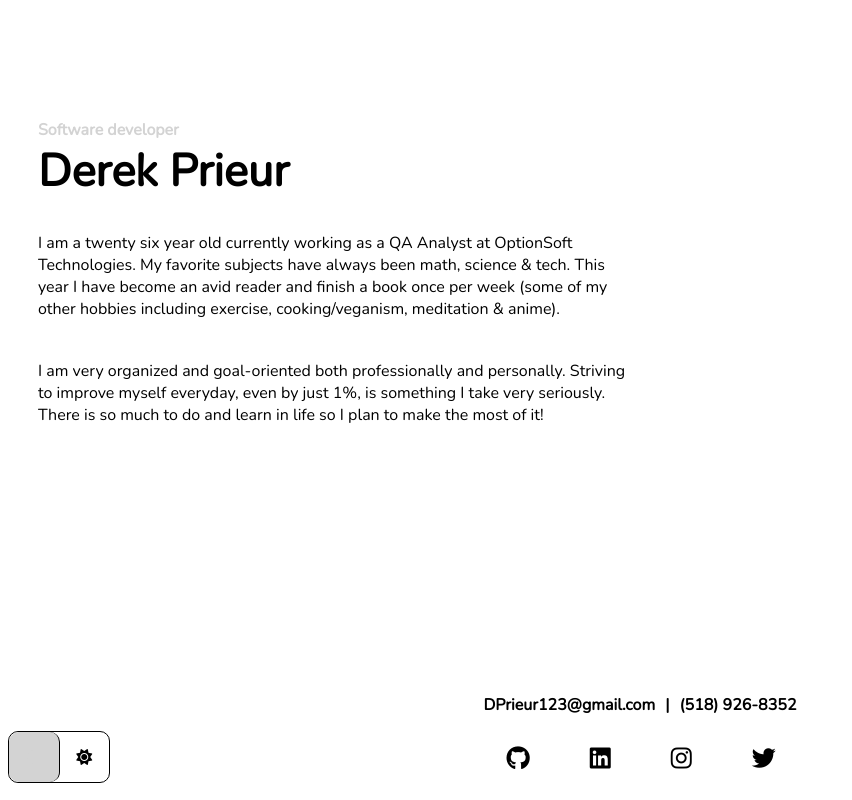
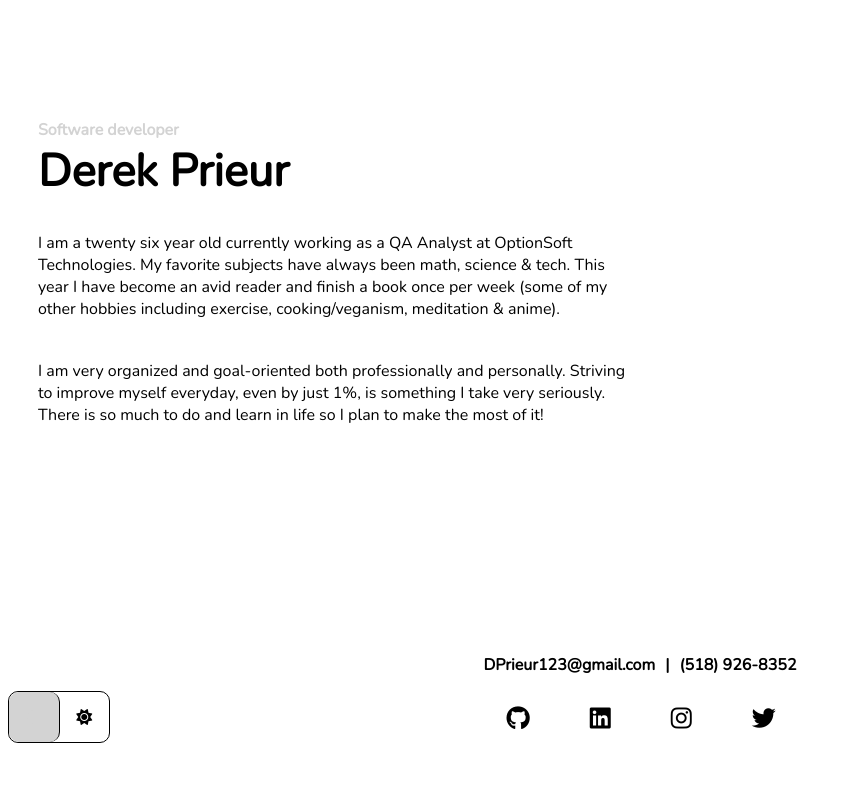
Before and after one commit to derekprieur/portfolio-main, a plain HTML site: page index.html in a window 1280 px wide. Shown: the part 750-1550 px from the top of the page, without its empty margins (0-852 px from the left). After the commit the page ends 1510 px from the top, so only its background shows below. Drawn offline with nearby package versions, Linux system fonts and the light colour scheme.

Commit message:
updated main page layout so site doesn't scroll on desktop view

```diff
--- a/src/styles.css
+++ b/src/styles.css
@@ -130,7 +130,7 @@ footer {
     flex-direction: column;
     width: 100%;
     height: 100px;
-    margin-top: 190px;
+    margin-top: 150px;
     align-items: center;
 }
 
```
